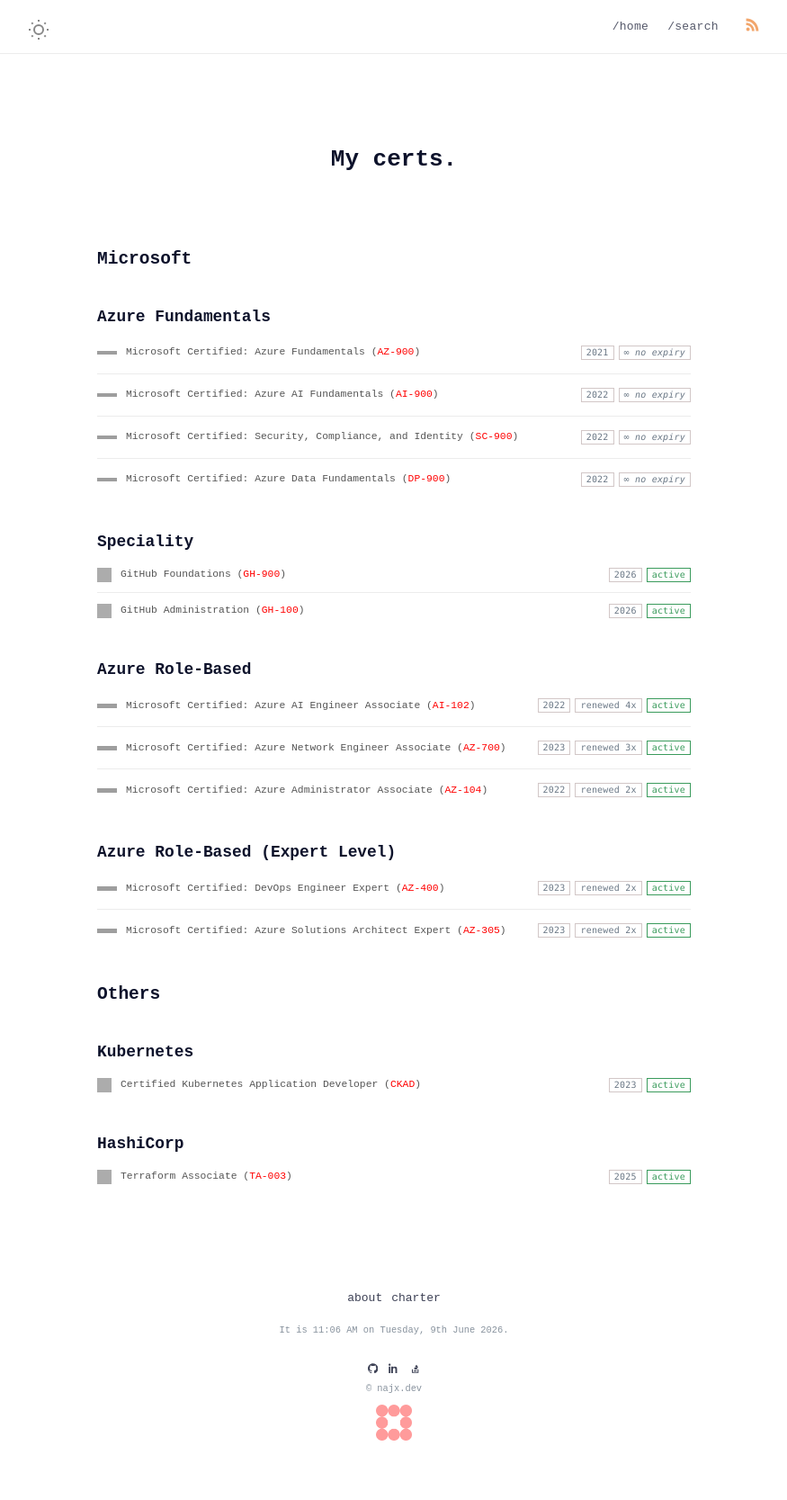
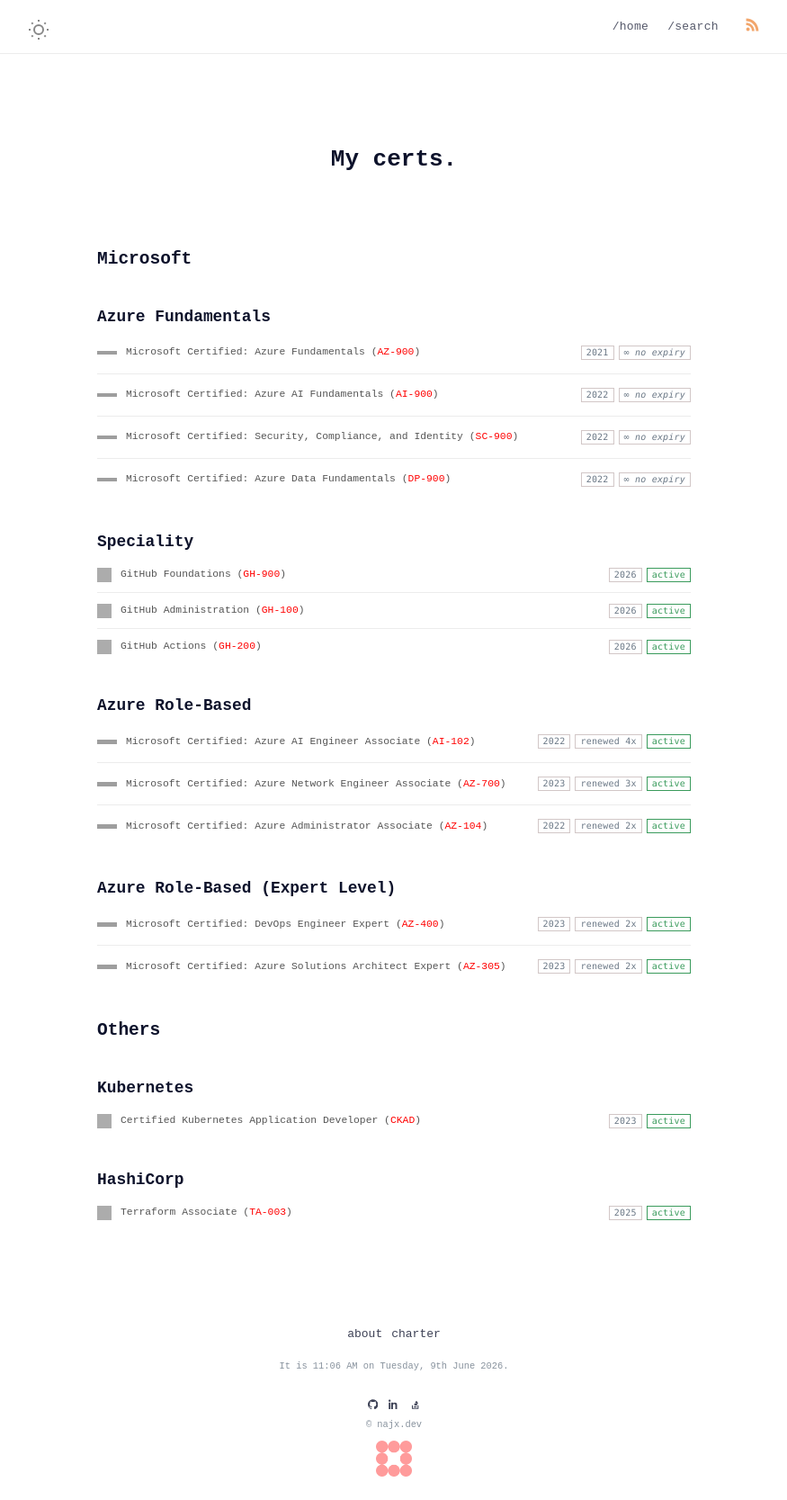
Before and after one commit to najx/najx.github.io, a Jekyll site: the page built from certs.md, in a window 1280 px wide. Shown: the whole page at 90% size, without its empty margins (202-1077 px from the left). Built offline with Jekyll 4.4.1, drawn with Linux system fonts in a browser that asks for light colours; before the commit the page ends 1627 px from its top, so only the background shows below that; grey boxes are pictures that could not be loaded.

Commit message:
Validate last cert

```diff
--- a/certs.md
+++ b/certs.md
@@ -78,16 +78,16 @@
       <span class="cert-tag cert-active">active</span>
     </div>
   </li>
-<!--   <li class="cert-item">
+  <li class="cert-item">
     <a href="https://learn.microsoft.com/en-us/credentials/certifications/github-actions" target="_blank" rel="noopener noreferrer" aria-label="GitHub Actions (GH-200)">
       <img src="https://cdn.simpleicons.org/github/181717" class="cert-icon cert-icon-mono" alt="GitHub" />
     </a>
-    <span class="cert-name">GitHub Actions (<a href="https://learn.microsoft.com/api/credentials/share/fr-fr/NajimAbdelmoula-9173/A8981D5D8CFD0BBA?sharingId=F0D21AE2CC8E49FD" target="_blank" rel="noopener noreferrer">GH-200</a>)</span>
+    <span class="cert-name">GitHub Actions (<a href="https://learn.microsoft.com/api/credentials/share/fr-fr/NajimAbdelmoula-9173/8BD3FA318717641?sharingId=F0D21AE2CC8E49FD" target="_blank" rel="noopener noreferrer">GH-200</a>)</span>
     <div class="cert-tags">
       <span class="cert-tag cert-date">2026</span>
       <span class="cert-tag cert-active">active</span>
     </div>
-  </li> -->
+  </li>
 </ul>
 
 ## Azure Role-Based
```
